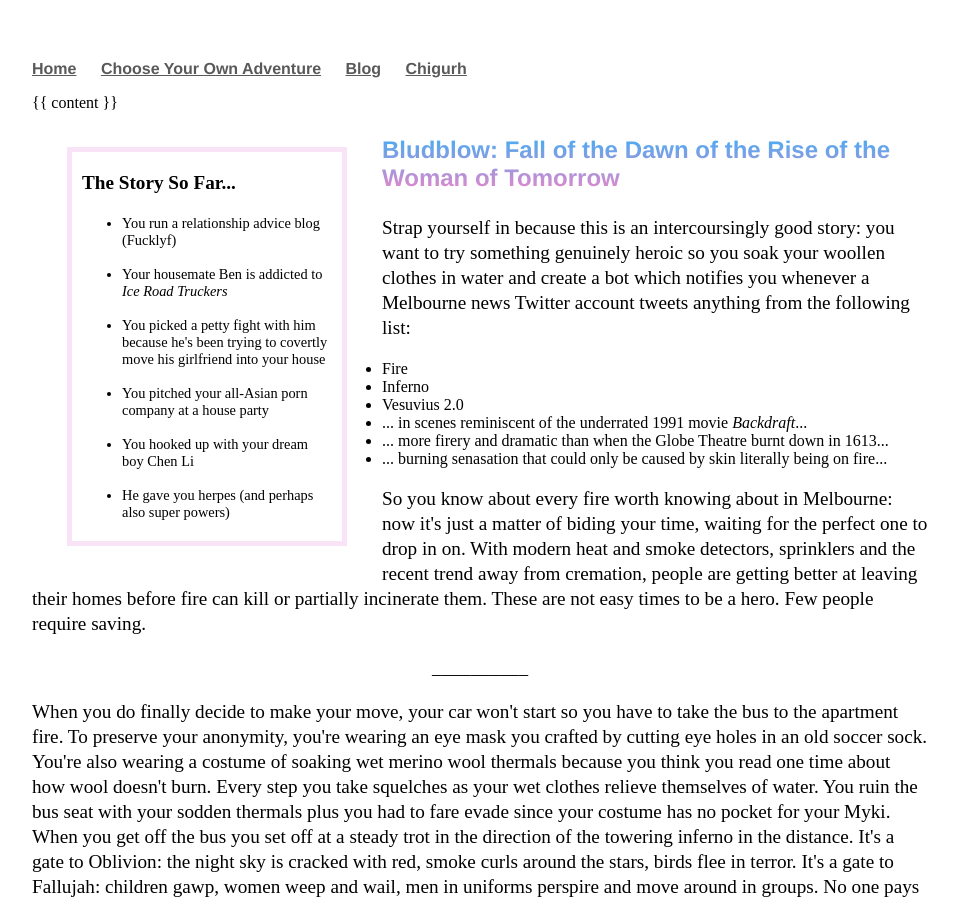
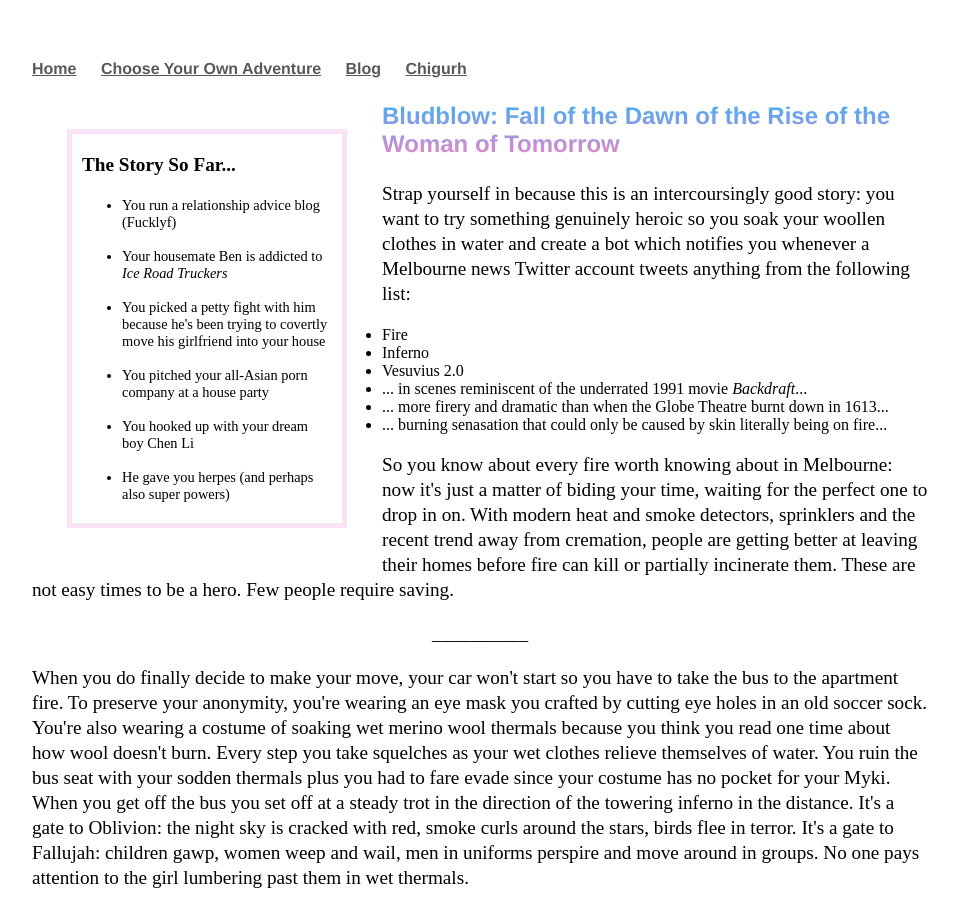
Before and after one commit to Pinelife/pinelife.github.io, a Jekyll site: the page Hellhole/paneltest.html, which Jekyll copies as it is, in a window 1280 px wide and 900 px high. Shown: the whole window, without its empty margins (160-1118 px from the left). Built offline with Jekyll 4.4.1, drawn with Linux system fonts in a browser that asks for light colours.

Commit message:
Update paneltest.html

```diff
--- a/Hellhole/paneltest.html
+++ b/Hellhole/paneltest.html
@@ -1,8 +1,7 @@
 <head>
 			<title>{{ page.title }}</title>
-			<!-- link to main stylesheet -->
 			<link rel="stylesheet" type="text/css" href="/css/main.css">
-		</head>
+</head>
 		<body>
 			<nav>
 	    		<ul>
@@ -12,11 +11,7 @@
 			<li><a href="/Chigurh">Chigurh</a></li>
 	    		</ul>
 			</nav>
-			<div class="container">
 
-			{{ content }}
-
-			</div>
 
 <div class="left">
   <p>
```
